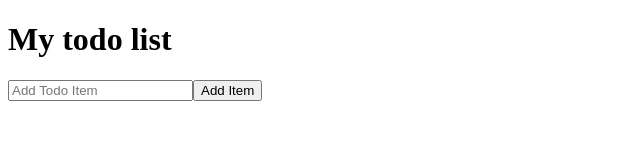
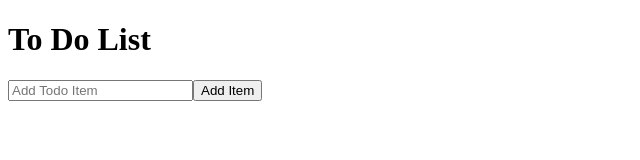
Before and after one commit to BigBricks/learningangular, an Angular app in the folder todo/: page / in a window 1280 px wide. Shown: the top 160 px of the page, without its empty margins (0-640 px from the left). Built offline with nearby package versions, Linux system fonts and the light colour scheme.

Commit message:
retitled

```diff
--- a/todo/src/app/app.component.html
+++ b/todo/src/app/app.component.html
@@ -2,7 +2,7 @@
 <div class="container">
   <form>
     <div class="formGroup">
-      <h1>My {{title}} list</h1>
+      <h1>To Do List</h1>
       <div class="inputGroup">
         <input type="text" #todo class="formText" placeholder="Add Todo Item" name="todo" ngModel>
 
```
